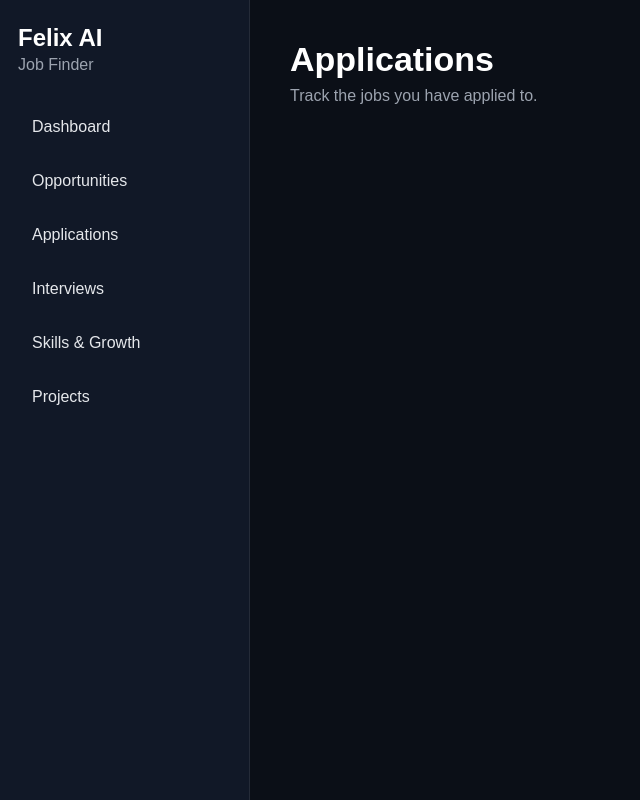
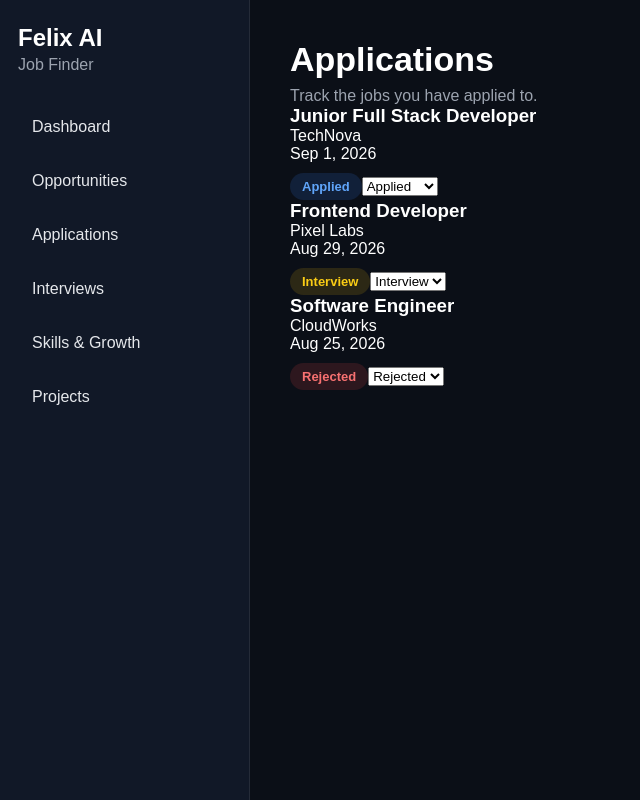
Before and after one commit to felixbritez26/JOB-GO-IA, a React (Vite) app: page /applications in a window 1280 px wide. Shown: the whole page, without its empty margins (0-640 px from the left). Built offline with nearby package versions, Linux system fonts and the light colour scheme.

Commit message:
forcontinie

```diff
--- a/src/index.css
+++ b/src/index.css
@@ -248,3 +248,31 @@ body {
   border-color: #22c55e;
   color: #22c55e;
 }
+.status {
+  display: inline-block;
+  margin-top: 10px;
+  padding: 6px 12px;
+  border-radius: 20px;
+  font-size: 13px;
+  font-weight: 600;
+}
+
+.status.applied {
+  background: rgba(59, 130, 246, 0.15);
+  color: #60a5fa;
+}
+
+.status.interview {
+  background: rgba(234, 179, 8, 0.15);
+  color: #facc15;
+}
+
+.status.rejected {
+  background: rgba(239, 68, 68, 0.15);
+  color: #f87171;
+}
+
+.status.offer {
+  background: rgba(34, 197, 94, 0.15);
+  color: #4ade80;
+}
--- a/src/pages/Applications.jsx
+++ b/src/pages/Applications.jsx
@@ -1,6 +1,43 @@
+import { useState } from "react";
 import Sidebar from "../components/Sidebar";
 
 function Applications() {
+  const [applications, setApplications] = useState([
+    {
+      company: "TechNova",
+      position: "Junior Full Stack Developer",
+      status: "Applied",
+      date: "Sep 1, 2026",
+    },
+    {
+      company: "Pixel Labs",
+      position: "Frontend Developer",
+      status: "Interview",
+      date: "Aug 29, 2026",
+    },
+    {
+      company: "CloudWorks",
+      position: "Software Engineer",
+      status: "Rejected",
+      date: "Aug 25, 2026",
+    },
+  ]);
+
+  const handleStatusChange = (position, newStatus) => {
+    const updatedApplications = applications.map((application) => {
+      if (application.position === position) {
+        return {
+          ...application,
+          status: newStatus,
+        };
+      }
+
+      return application;
+    });
+
+    setApplications(updatedApplications);
+  };
+
   return (
     <div className="dashboard">
       <Sidebar />
@@ -8,6 +45,33 @@ function Applications() {
       <main className="dashboard-content">
         <h1>Applications</h1>
         <p>Track the jobs you have applied to.</p>
+
+        <div className="applications-container">
+          {applications.map((application) => (
+            <div
+              className="application-card"
+              key={`${application.company}-${application.position}`}
+            >
+              <h3>{application.position}</h3>
+              <p>{application.company}</p>
+              <p>{application.date}</p>
+              <span className={`status ${application.status.toLowerCase()}`}>
+                {application.status}
+              </span>
+              <select
+                value={application.status}
+                onChange={(event) =>
+                  handleStatusChange(application.position, event.target.value)
+                }
+              >
+                <option value="Applied">Applied</option>
+                <option value="Interview">Interview</option>
+                <option value="Rejected">Rejected</option>
+                <option value="Offer">Offer</option>
+              </select>
+            </div>
+          ))}
+        </div>
       </main>
     </div>
   );
```
